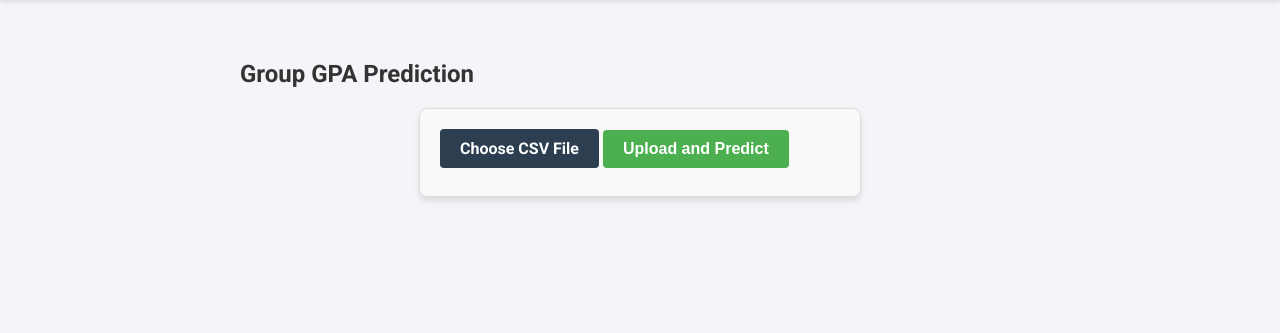
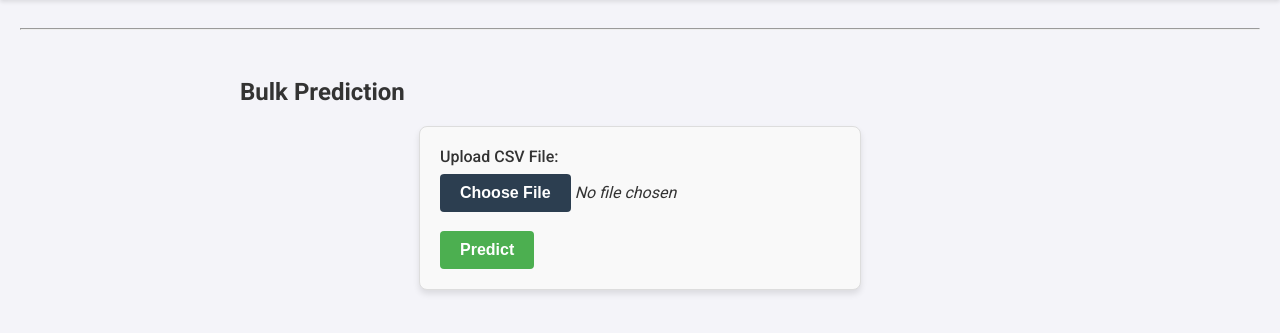
Before and after one commit to fadielsayed/LA-project, a Flask app: page /bulk_prediction in a window 1280 px wide. Shown: the part 80-413 px from the top of the page. Run offline with Flask 3, Linux system fonts and the light colour scheme.

Commit message:
25.01.2025 80:02 PM

```diff
--- a/app.py
+++ b/app.py
@@ -279,42 +279,31 @@ def stress_prediction():
 @app.route('/bulk_prediction', methods=['GET', 'POST'])
 def bulk_prediction():
     bulk_results = None
-    error = None
-    if request.method == 'POST' and 'file' in request.files:
+    if 'file' in request.files:
         file = request.files['file']
-        if file.filename != '':
-            try:
-                # Load and process CSV
-                df = pd.read_csv(file)
-                if 'Stress_Level' in df.columns:
-                    df['Stress_Level'] = df['Stress_Level'].map(stress_level_map)
+        if file:
+            # Load CSV file
+            df = pd.read_csv(file)
 
-                # Validate required columns
-                required_columns = ['Study_Hours_Per_Day', 'Sleep_Hours_Per_Day',
-                                   'Social_Hours_Per_Day', 'Stress_Level',
-                                   'Physical_Activity_Hours_Per_Day']
+            # Map stress level to numeric
+            stress_level_map = {'Low': 0, 'Moderate': 1, 'High': 2}
+            df['Stress_Level'] = df['Stress_Level'].map(stress_level_map)
 
-                if not all(col in df.columns for col in required_columns):
-                    raise ValueError("CSV missing required columns")
+            # Extract required features
+            features = ['Study_Hours_Per_Day', 'Sleep_Hours_Per_Day',
+                        'Social_Hours_Per_Day', 'Stress_Level', 'Physical_Activity_Hours_Per_Day']
+            predictions = model.predict(df[features])
 
-                # Make predictions
-                predictions = model.predict(df[required_columns])
+            # Prepare results
+            bulk_results = [{'Student_ID': row['Student_ID'], 'Study_Hours_Per_Day': row['Study_Hours_Per_Day'],
+                             'Sleep_Hours_Per_Day': row['Sleep_Hours_Per_Day'],
+                             'Stress_Level': row['Stress_Level'],
+                             'Prediction': 'Pass' if pred == 1 else 'Fail'}
+                            for row, pred in zip(df.to_dict(orient='records'), predictions)]
+        return render_template('bulk_prediction.html', bulk_results=bulk_results)
 
-                # Prepare results
-                bulk_results = [{
-                    'Student_ID': row.get('Student_ID', 'N/A'),
-                    'Study_Hours': row['Study_Hours_Per_Day'],
-                    'Sleep_Hours': row['Sleep_Hours_Per_Day'],
-                    'Stress_Level': row['Stress_Level'],
-                    'Prediction': 'Pass' if pred == 1 else 'Fail'
-                } for row, pred in zip(df.to_dict(orient='records'), predictions)]
+    return render_template('bulk_prediction.html')
 
-            except Exception as e:
-                error = f"Error processing file: {str(e)}"
-
-    return render_template('bulk_prediction.html',
-                         bulk_results=bulk_results,
-                         error=error)
 
 @app.route('/train-station', methods=['GET', 'POST'])
 def train_station():
--- a/static/styles.css
+++ b/static/styles.css
@@ -749,3 +749,31 @@ form .submit-button:disabled {
     from { opacity: 0; transform: translateY(20px); }
     to { opacity: 1; transform: translateY(0); }
 }
+
+.prediction2-result {
+    padding: 1.5rem;
+    border-radius: 10px;
+    margin-bottom: 1.5rem;
+    text-align: center;
+    box-shadow: 0 4px 6px rgba(0, 0, 0, 0.1);
+    font-size: 1.2rem;
+    font-weight: bold;
+}
+
+.result-high {
+    background-color: #f8d7da;
+    border: 2px solid #dc3545;
+    color: #721c24;
+}
+
+.result-moderate {
+    background-color: #fff3cd;
+    border: 2px solid #ffc107;
+    color: #856404;
+}
+
+.result-low {
+    background-color: #d4edda;
+    border: 2px solid #28a745;
+    color: #155724;
+}
--- a/templates/bulk_prediction.html
+++ b/templates/bulk_prediction.html
@@ -3,9 +3,44 @@
 <head>
     <meta charset="UTF-8">
     <meta name="viewport" content="width=device-width, initial-scale=1.0">
-    <title>Group Prediction</title>
+    <title>Prediction</title>
     <link rel="stylesheet" href="{{ url_for('static', filename='styles.css') }}">
     <link href="https://fonts.googleapis.com/css2?family=Roboto:wght@400;500;700&display=swap" rel="stylesheet">
+    <script>
+    function filterTable() {
+        const searchInput = document.getElementById("tableSearch");
+        const filter = searchInput.value.toUpperCase();
+        const tableBody = document.getElementById("tableBody");
+        const rows = tableBody.getElementsByTagName("tr");
+
+        for (let i = 0; i < rows.length; i++) {
+            const cells = rows[i].getElementsByTagName("td");
+            let match = false;
+
+            for (let j = 0; j < cells.length; j++) {
+                if (cells[j]) {
+                    const textValue = cells[j].textContent || cells[j].innerText;
+                    if (textValue.toUpperCase().indexOf(filter) > -1) {
+                        match = true;
+                        break;
+                    }
+                }
+            }
+
+            rows[i].style.display = match ? "" : "none";
+        }
+    }
+    function updateFileName() {
+        const fileInput = document.getElementById('file');
+        const fileNameDisplay = document.getElementById('file-name');
+        if (fileInput.files.length > 0) {
+            fileNameDisplay.textContent = fileInput.files[0].name;
+        } else {
+            fileNameDisplay.textContent = "No file chosen";
+        }
+    }
+    </script>
+
 </head>
 <body>
     <header class="sticky-header">
@@ -22,33 +57,37 @@
                 <li><a href="{{ url_for('stress_prediction') }}">Stress Prediction</a></li>
                 <li><a href="{{ url_for('analytics') }}">Analytics</a></li>
                 <li><a href="{{ url_for('train_station') }}">Train Station</a></li>
-
             </ul>
         </nav>
     </header>
     <main>
+        <hr>
+        <!-- Bulk Prediction Section -->
         <section class="bulk-prediction">
-            <h2>Group GPA Prediction</h2>
-
-            {% if error %}
-            <div class="error-message">
-                {{ error }}
+            <h2>Bulk Prediction</h2>
+            <form method="POST" enctype="multipart/form-data" action="{{ url_for('bulk_prediction') }}">
+                <label for="file">Upload CSV File:</label>
+                <div class="file-input-wrapper">
+                    <button type="button" class="custom-file-button">Choose File</button>
+                    <input type="file" id="file" name="file" accept=".csv" required onchange="updateFileName()">
+                    <span id="file-name" class="file-name">No file chosen</span>
                 </div>
-            {% endif %}
-
-            <form method="POST" enctype="multipart/form-data">
-                <div class="file-input-wrapper">
-                    <input type="file" id="file" name="file" accept=".csv" required>
-                    <label for="file" class="custom-file-button">
-                        Choose CSV File
-                    </label>
-                </div>
-                <button type="submit" class="submit-button">Upload and Predict</button>
+                <br/>
+                <br/>
+                <button type="submit" class="submit-button">Predict</button>
             </form>
 
+
             {% if bulk_results %}
-            <div class="results-table">
-                <h3>Prediction Results</h3>
+            <h3>Bulk Prediction Results</h3>
+            <div class="table-container">
+    <input
+        type="text"
+        id="tableSearch"
+        class="table-search"
+        placeholder="Search for a student ID or prediction..."
+        onkeyup="filterTable()"
+    >
     <table>
         <thead>
             <tr>
@@ -59,21 +98,25 @@
                 <th>Prediction</th>
             </tr>
         </thead>
-                    <tbody>
-                        {% for result in bulk_results %}
+        <tbody id="tableBody">
+            {% for row in bulk_results %}
             <tr>
-                            <td>{{ result.Student_ID }}</td>
-                            <td>{{ result.Study_Hours }}</td>
-                            <td>{{ result.Sleep_Hours }}</td>
-                            <td>{{ result.Stress_Level }}</td>
-                            <td class="{% if result.Prediction == 'Pass' %}result-pass{% else %}result-fail{% endif %}">
-                                {{ result.Prediction }}
+                <td>{{ row['Student_ID'] }}</td>
+                <td>{{ row['Study_Hours_Per_Day'] }}</td>
+                <td>{{ row['Sleep_Hours_Per_Day'] }}</td>
+                <td>
+                    {% set stress_mapping = {0: 'Low', 1: 'Moderate', 2: 'High'} %}
+                    {{ stress_mapping[row['Stress_Level']] }}
+                </td>
+                <td style="color: {% if row['Prediction'] == 'Pass' %}green{% else %}red{% endif %};">
+                    {{ row['Prediction'] }}
                 </td>
             </tr>
             {% endfor %}
         </tbody>
     </table>
 </div>
+
             {% endif %}
         </section>
     </main>
```
Also changed, not shown: templates/prediction_classification.html (+6 -4 lines). Lines whose indentation alone changed are shown as unchanged.
